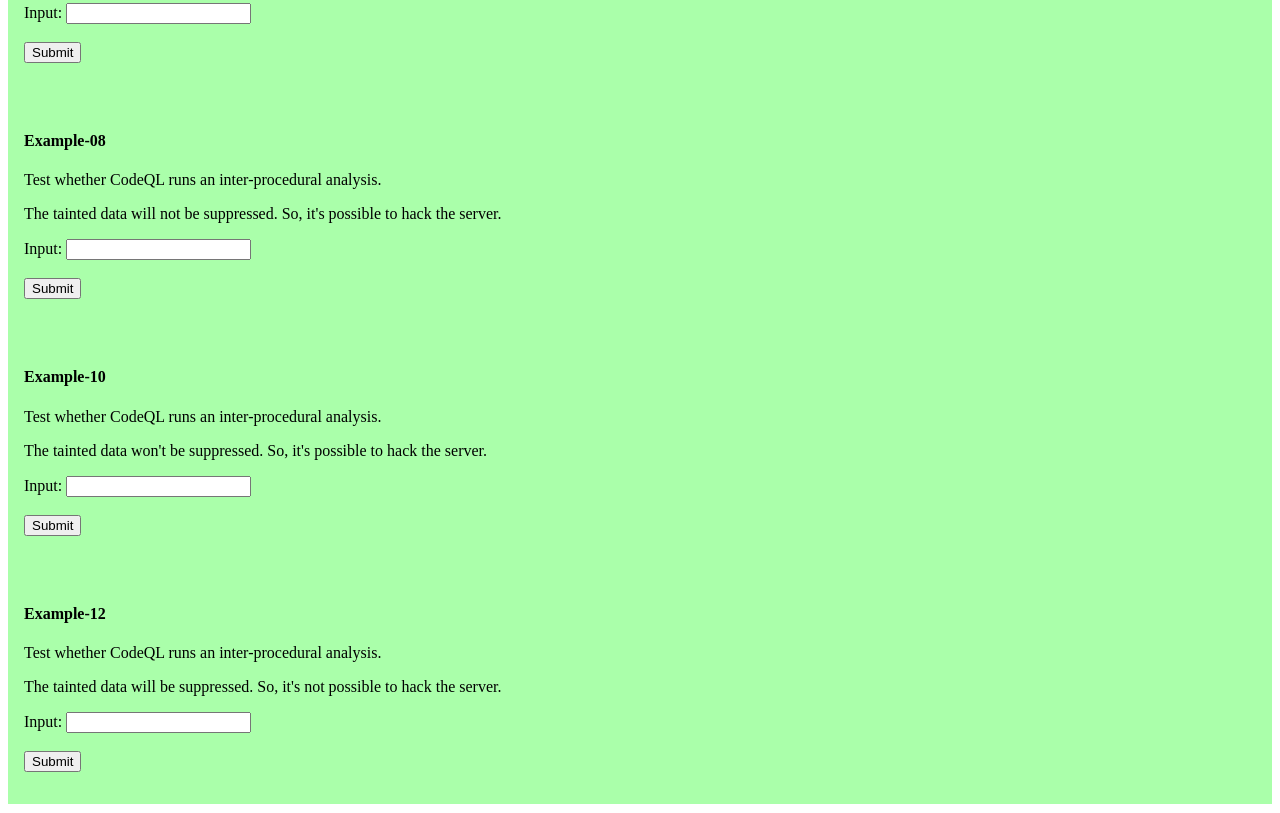
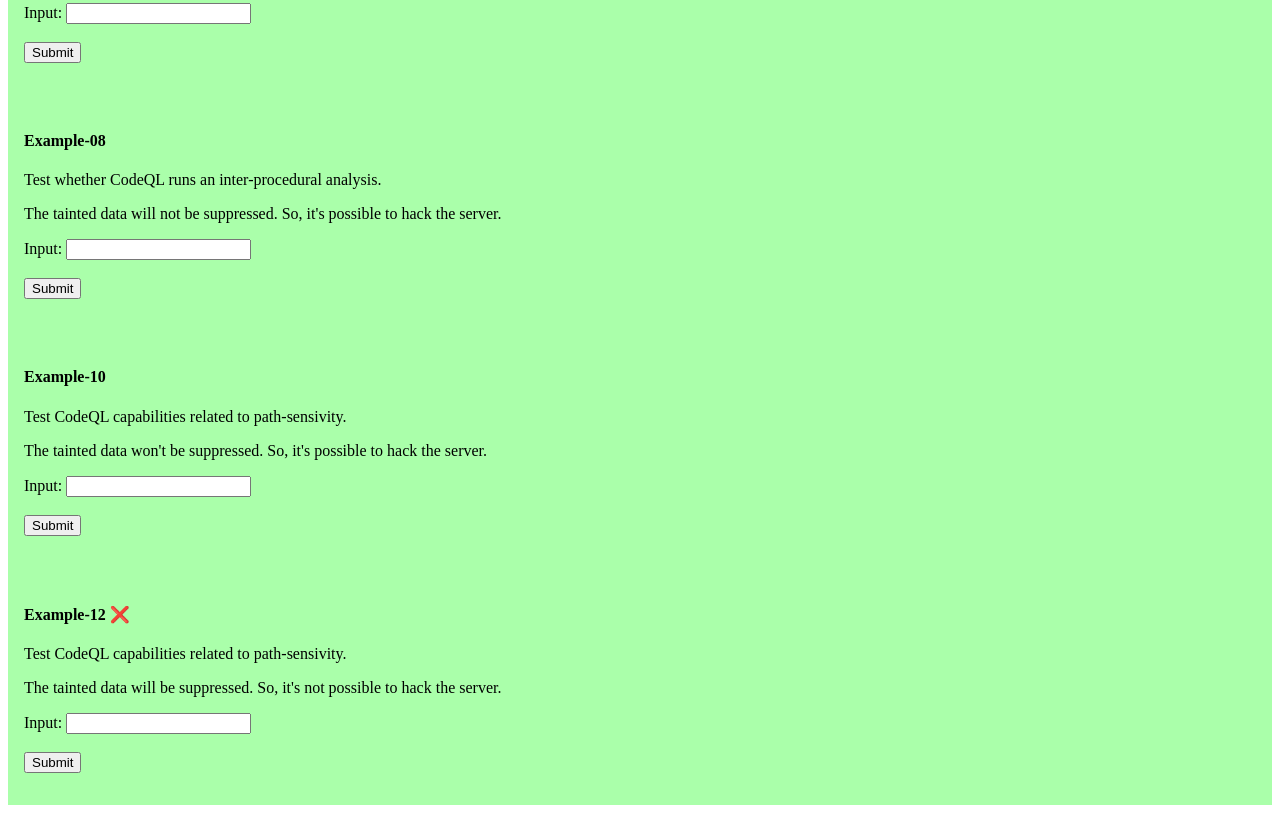
Before and after one commit to test-732-958/test-2023-01-31, a website: page public/index.html in a window 1280 px wide. Shown: the part 1138-1951 px from the top of the page. Drawn offline with Linux system fonts and the light colour scheme.

Commit message:
Fix the description of some examples in the HTML page

```diff
--- a/public/index.html
+++ b/public/index.html
@@ -192,7 +192,7 @@
 <div id="example-10" class="even">
   <h4>Example-10</h4>
   <p>
-  Test whether CodeQL runs an inter-procedural analysis.
+  Test CodeQL capabilities related to path-sensivity.
   </p>
   <p>
   The tainted data won't be suppressed. So, it's possible to hack the server.
@@ -227,9 +227,9 @@
 
 
 <div id="example-12" class="even">
-  <h4>Example-12</h4>
+  <h4>Example-12 &#10060;</h4>
   <p>
-  Test whether CodeQL runs an inter-procedural analysis.
+  Test CodeQL capabilities related to path-sensivity.
   </p>
   <p>
   The tainted data will be suppressed. So, it's not possible to hack the server.
```
